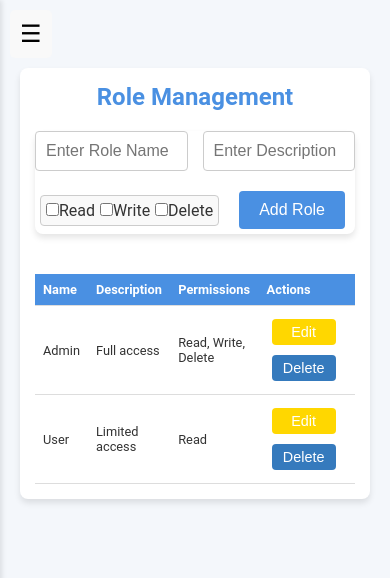
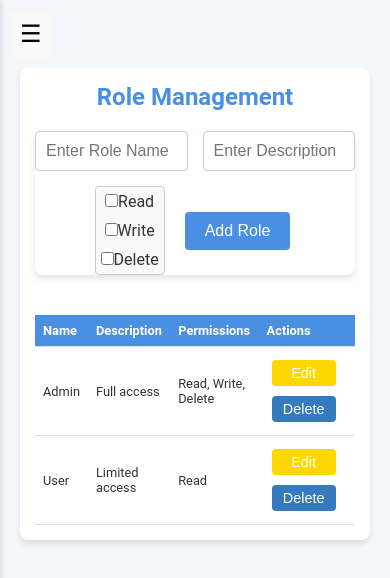
Before and after one commit to tropnicates/rbac_app, a React (Create React App) app: page /roles in a window 390 px wide. Shown: the top 578 px of the page. Built offline with nearby package versions, Linux system fonts and the light colour scheme.

Commit message:
css modified

```diff
--- a/src/assets/styles/Roles.css
+++ b/src/assets/styles/Roles.css
@@ -197,13 +197,4 @@
     font-size: 0.8rem;
     padding: 8px;
   }
-
-  .permissions {
-    display: flex;
-    flex-direction: row;
-    align-items: center;
-    gap: 5px;
-    justify-content: space-around;
-  }
-
 }
```
